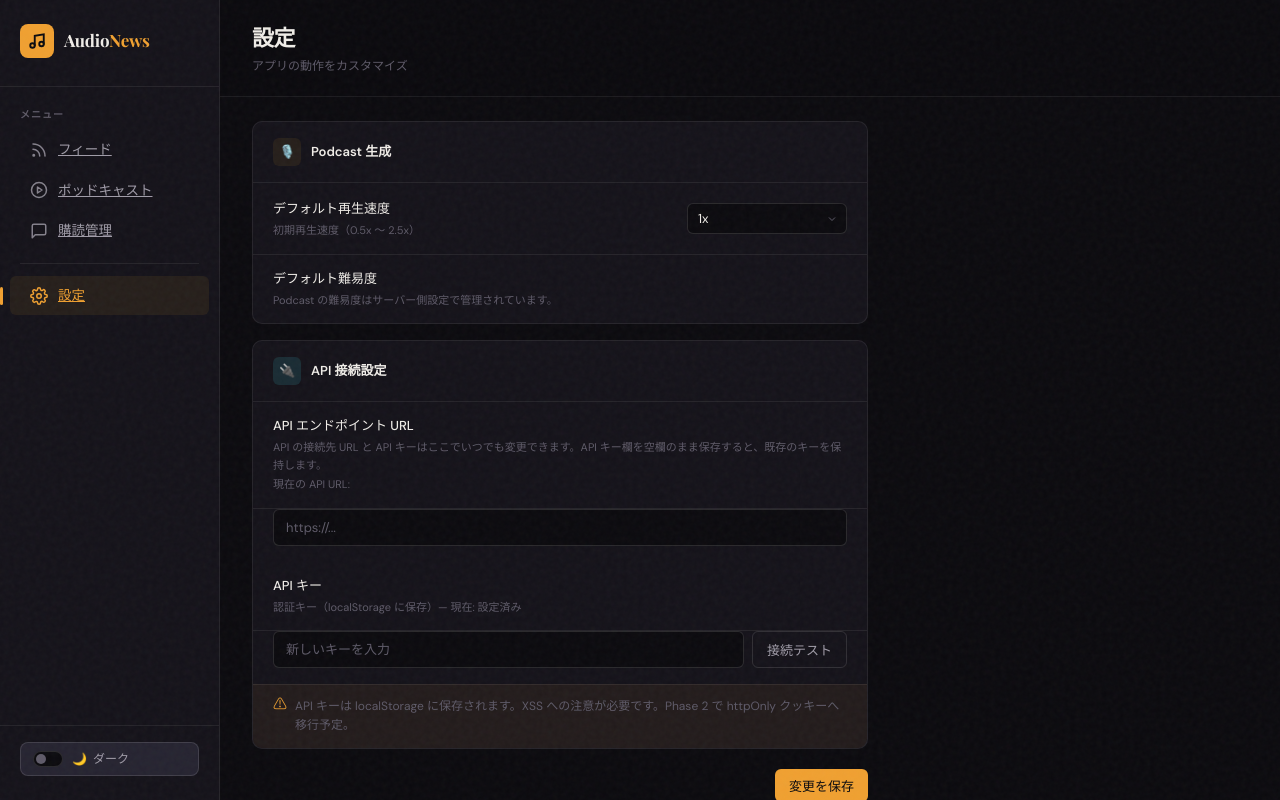
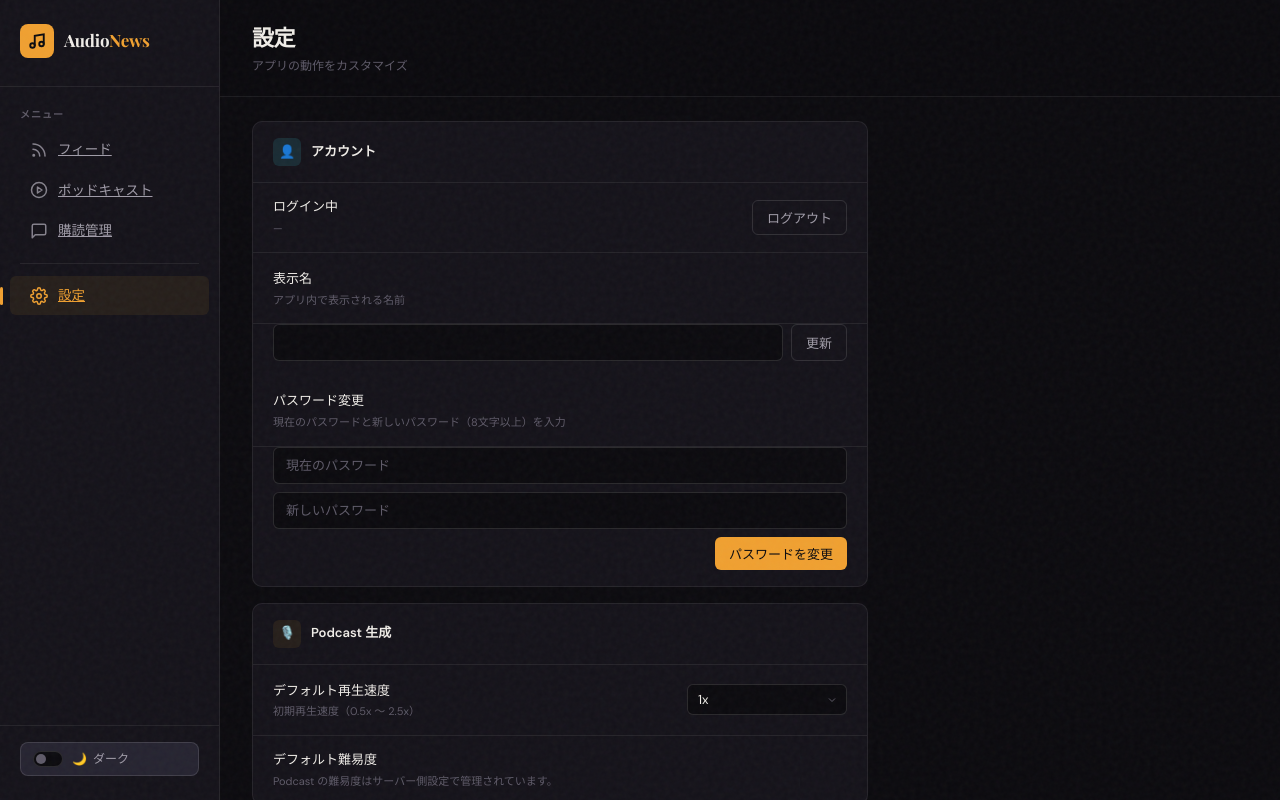
Before and after one commit to examinare000/news-listen-web, a Next.js app: page /settings in a window 1280 px wide. Built offline with nearby package versions, Linux system fonts and the light colour scheme.

Commit message:
設定画面にアカウント管理（プロフィール/パスワード変更/ログアウト）を追加

```diff
--- a/app/settings/page.tsx
+++ b/app/settings/page.tsx
@@ -6,6 +6,7 @@ import { PLAYBACK_SPEEDS } from '@/hooks/useAudioPlayer'
 import { useLocalStorage } from '@/hooks/useLocalStorage'
 import { createApiClient } from '@/lib/api'
 import { KEY_DEFAULT_PLAYBACK_SPEED } from '@/lib/config'
+import { AccountSection } from '@/components/ui/AccountSection'
 
 export default function SettingsPage() {
   const { state, configure, dispatch } = useApp()
@@ -44,6 +45,9 @@ export default function SettingsPage() {
           詳細ページと共通のユーティリティに寄せてインラインスタイルを排除する。
           80px の差は読み幅制限という視覚言語を変えない */}
       <div className="content-area content-narrow">
+        {/* セクション 0: アカウント（ログイン・プロフィール・パスワード） */}
+        <AccountSection />
+
         {/* セクション 1: Podcast 生成 */}
         <section className="settings-section">
           <div className="settings-section-header">
--- /dev/null
+++ b/components/ui/AccountSection.tsx
@@ -0,0 +1,156 @@
+'use client'
+
+import React, { useState } from 'react'
+import Link from 'next/link'
+import { useApp } from '@/contexts/AppContext'
+import { useAuth } from '@/contexts/AuthContext'
+import { createApiClient } from '@/lib/api'
+import { ApiError } from '@/lib/api'
+
+// 設定画面の「アカウント」セクション。プロフィール（表示名）編集・パスワード変更・
+// ログアウト、および管理者にはユーザー管理画面への導線を提供する。
+export function AccountSection() {
+  const { state } = useApp()
+  const { user, logout, refreshMe } = useAuth()
+  const client = createApiClient({ baseUrl: state.baseUrl, apiKey: state.apiKey })
+
+  const [displayName, setDisplayName] = useState(user?.display_name ?? '')
+  const [profileMsg, setProfileMsg] = useState<{ kind: 'ok' | 'error'; text: string } | null>(null)
+
+  const [currentPassword, setCurrentPassword] = useState('')
+  const [newPassword, setNewPassword] = useState('')
+  const [pwMsg, setPwMsg] = useState<{ kind: 'ok' | 'error'; text: string } | null>(null)
+
+  async function handleProfileSave() {
+    setProfileMsg(null)
+    try {
+      await client.updateProfile(displayName)
+      await refreshMe()
+      setProfileMsg({ kind: 'ok', text: '表示名を更新しました' })
+    } catch {
+      setProfileMsg({ kind: 'error', text: '表示名の更新に失敗しました' })
+    }
+  }
+
+  async function handlePasswordChange() {
+    setPwMsg(null)
+    if (newPassword.length < 8) {
+      setPwMsg({ kind: 'error', text: '新しいパスワードは8文字以上にしてください' })
+      return
+    }
+    try {
+      await client.changePassword(currentPassword, newPassword)
+      setCurrentPassword('')
+      setNewPassword('')
+      setPwMsg({ kind: 'ok', text: 'パスワードを変更しました' })
+    } catch (err) {
+      const text =
+        err instanceof ApiError && err.status === 400
+          ? '現在のパスワードが正しくありません'
+          : 'パスワード変更に失敗しました'
+      setPwMsg({ kind: 'error', text })
+    }
+  }
+
+  return (
+    <section className="settings-section">
+      <div className="settings-section-header">
+        <div className="settings-section-icon" style={{ background: 'var(--teal-glow)' }} aria-hidden="true">
+          👤
+        </div>
+        <h2 className="settings-section-title">アカウント</h2>
+      </div>
+
+      <div className="settings-row">
+        <div>
+          <div className="settings-row-label">ログイン中</div>
+          <div className="settings-row-desc">
+            {user ? `${user.display_name}（${user.username} / ${user.role}）` : '—'}
+          </div>
+        </div>
+        <button className="btn btn-ghost" onClick={logout} aria-label="ログアウト">
+          ログアウト
+        </button>
+      </div>
+
+      {/* 表示名 */}
+      <div className="settings-row">
+        <div>
+          <label className="settings-row-label" htmlFor="account-display-name">
+            表示名
+          </label>
+          <div className="settings-row-desc">アプリ内で表示される名前</div>
+        </div>
+      </div>
+      <div style={{ padding: '0 20px 16px', display: 'flex', gap: 8 }}>
+        <input
+          id="account-display-name"
+          className="form-input"
+          type="text"
+          value={displayName}
+          onChange={(e) => setDisplayName(e.target.value)}
+          aria-label="表示名"
+        />
+        <button className="btn btn-ghost" style={{ flexShrink: 0 }} onClick={handleProfileSave} aria-label="表示名を更新">
+          更新
+        </button>
+      </div>
+      {profileMsg && (
+        <div className={profileMsg.kind === 'ok' ? 'form-success' : 'form-error'} style={{ padding: '0 20px 12px' }}>
+          {profileMsg.text}
+        </div>
+      )}
+
+      {/* パスワード変更 */}
+      <div className="settings-row">
+        <div>
+          <div className="settings-row-label">パスワード変更</div>
+          <div className="settings-row-desc">現在のパスワードと新しいパスワード（8文字以上）を入力</div>
+        </div>
+      </div>
+      <div style={{ padding: '0 20px 16px', display: 'flex', flexDirection: 'column', gap: 8 }}>
+        <input
+          id="account-current-password"
+          className="form-input"
+          type="password"
+          autoComplete="current-password"
+          placeholder="現在のパスワード"
+          value={currentPassword}
+          onChange={(e) => setCurrentPassword(e.target.value)}
+          aria-label="現在のパスワード"
+        />
+        <input
+          id="account-new-password"
+          className="form-input"
+          type="password"
+          autoComplete="new-password"
+          placeholder="新しいパスワード"
+          value={newPassword}
+          onChange={(e) => setNewPassword(e.target.value)}
+          aria-label="新しいパスワード"
+        />
+        <button className="btn btn-primary" style={{ alignSelf: 'flex-end' }} onClick={handlePasswordChange} aria-label="パスワードを変更">
+          パスワードを変更
+        </button>
+      </div>
+      {pwMsg && (
+        <div className={pwMsg.kind === 'ok' ? 'form-success' : 'form-error'} style={{ padding: '0 20px 12px' }}>
+          {pwMsg.text}
+        </div>
+      )}
+
+      {/* 管理者導線 */}
+      {user?.role === 'admin' && (
+        <div className="settings-row">
+          <div>
+            <div className="settings-row-label">ユーザー管理</div>
+            <div className="settings-row-desc">ユーザーの一覧・作成・削除（管理者のみ）</div>
+          </div>
+          <Link className="btn btn-ghost" href="/admin/users" aria-label="ユーザー管理を開く">
+            開く
+          </Link>
+        </div>
+      )}
+    </section>
+  )
+}
```
Also changed, not shown: 1 other file (tests, documents, lock files or other folders).
